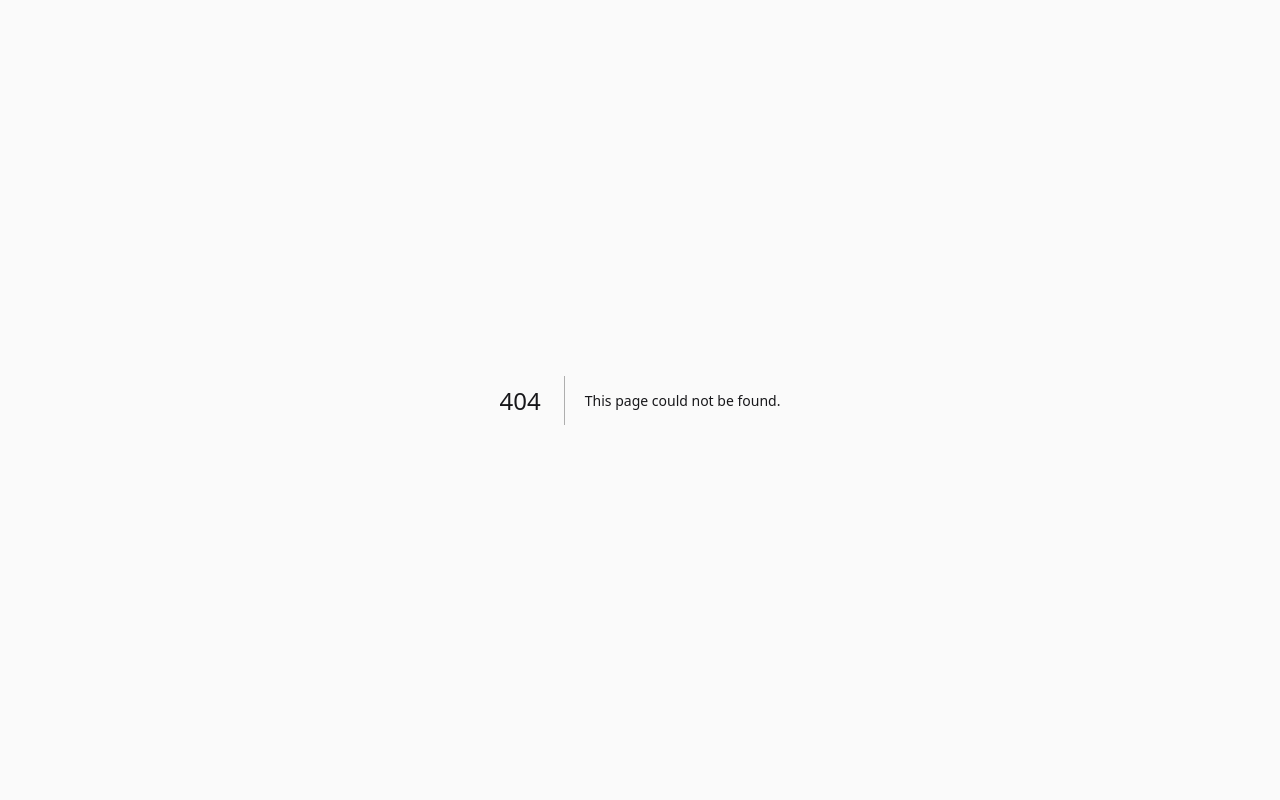
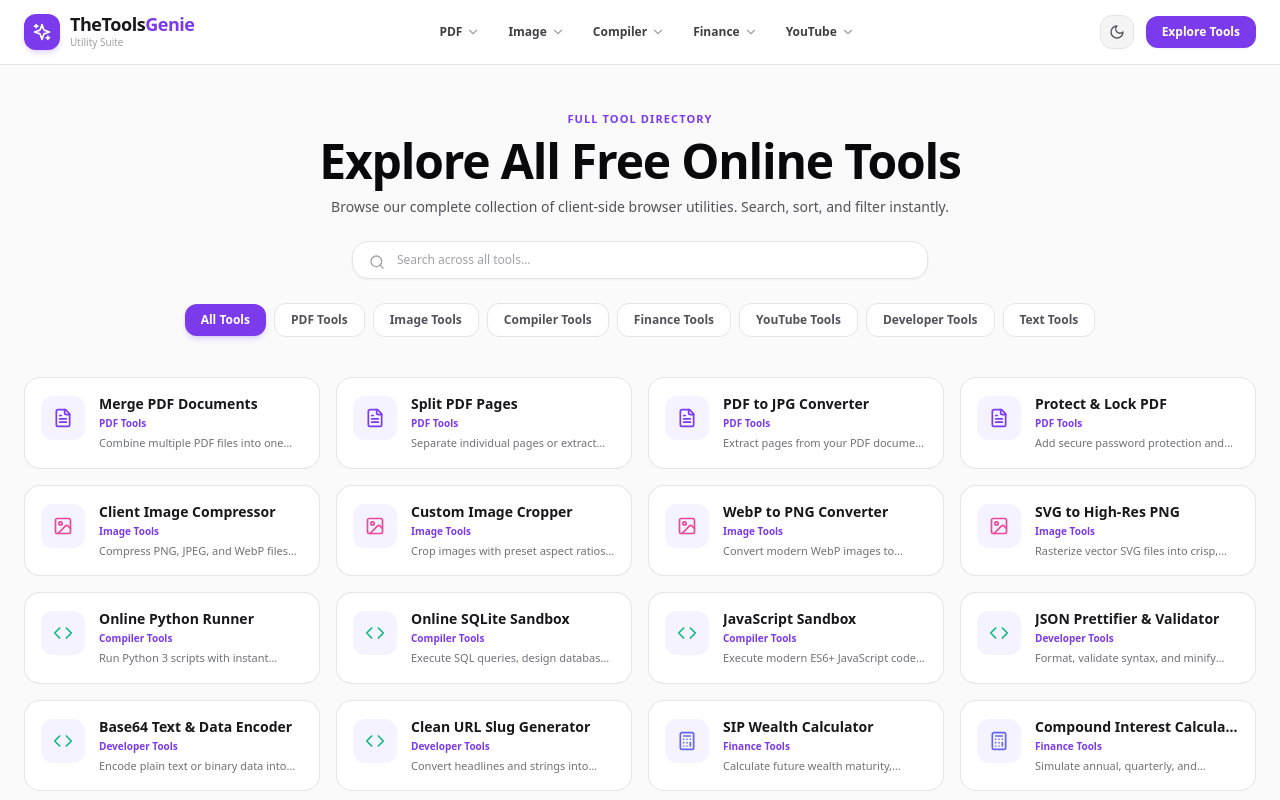
Before and after one commit to RajeshKhandare/thetoolsgenie-, a Next.js app: page /tools in a window 1280 px wide. Before the commit this address had no page. Shown: the top 800 px of the page. Built offline with nearby package versions, Linux system fonts and the light colour scheme.

Commit message:
Create page.tsx

```diff
--- /dev/null
+++ b/app/tools/page.tsx
@@ -0,0 +1,126 @@
+'use client';
+
+import React, { useState, useMemo } from 'react';
+import Link from 'next/link';
+import Navbar from '@/components/Navbar';
+import Footer from '@/components/Footer';
+import { TOOLS_REGISTRY, CATEGORIES, ToolMeta } from '@/data/toolsRegistry';
+import { Search, FileText, Image as ImageIcon, Code, Calculator, Video, Type } from 'lucide-react';
+
+export default function AllToolsPage() {
+  const [searchQuery, setSearchQuery] = useState('');
+  const [selectedCategory, setSelectedCategory] = useState<string>('All');
+
+  const filteredTools = useMemo(() => {
+    return TOOLS_REGISTRY.filter((tool) => {
+      const matchesCategory =
+        selectedCategory === 'All' ||
+        tool.category.toLowerCase().replace(/\s+/g, '') === selectedCategory.toLowerCase().replace(/\s+/g, '');
+
+      const matchesSearch =
+        tool.name.toLowerCase().includes(searchQuery.toLowerCase()) ||
+        tool.description.toLowerCase().includes(searchQuery.toLowerCase());
+
+      return matchesCategory && matchesSearch;
+    });
+  }, [searchQuery, selectedCategory]);
+
+  const getToolIcon = (cat: string) => {
+    switch (cat) {
+      case 'PDF': return <FileText className="h-5 w-5 text-violet-600 dark:text-violet-400" />;
+      case 'Image':
+      case 'Image Crop': return <ImageIcon className="h-5 w-5 text-pink-500 dark:text-pink-400" />;
+      case 'Compiler':
+      case 'Developer': return <Code className="h-5 w-5 text-emerald-500 dark:text-emerald-400" />;
+      case 'Finance': return <Calculator className="h-5 w-5 text-indigo-500 dark:text-indigo-400" />;
+      case 'YouTube': return <Video className="h-5 w-5 text-rose-500 dark:text-rose-400" />;
+      default: return <Type className="h-5 w-5 text-violet-500" />;
+    }
+  };
+
+  return (
+    <div className="min-h-screen bg-zinc-50 dark:bg-zinc-950 text-zinc-900 dark:text-zinc-100 transition-colors flex flex-col justify-between">
+      <div>
+        <Navbar />
+
+        {/* Directory Header */}
+        <section className="mx-auto max-w-5xl px-4 pt-8 sm:pt-10 pb-6 text-center">
+          <span className="text-[11px] font-bold uppercase tracking-widest text-violet-600 dark:text-violet-400">
+            Full Tool Directory
+          </span>
+          <h1 className="mt-2 text-3xl sm:text-5xl font-black tracking-tight text-zinc-950 dark:text-white">
+            Explore All Free Online Tools
+          </h1>
+          <p className="mt-3 text-xs sm:text-sm text-zinc-600 dark:text-zinc-400 max-w-2xl mx-auto">
+            Browse our complete collection of client-side browser utilities. Search, sort, and filter instantly.
+          </p>
+
+          {/* Search Box */}
+          <div className="mt-6 max-w-xl mx-auto flex items-center gap-2">
+            <div className="relative flex-1 rounded-2xl border border-zinc-200 dark:border-zinc-800 bg-white dark:bg-zinc-900 shadow-sm">
+              <Search className="absolute left-4 top-3 h-4 w-4 text-zinc-400" />
+              <input
+                type="text"
+                value={searchQuery}
+                onChange={(e) => setSearchQuery(e.target.value)}
+                placeholder="Search across all tools..."
+                className="w-full bg-transparent py-2.5 pl-11 pr-4 text-xs focus:outline-none text-zinc-900 dark:text-white placeholder:text-zinc-400"
+              />
+            </div>
+          </div>
+        </section>
+
+        {/* Category Filter Pills */}
+        <section className="mx-auto max-w-7xl px-4 sm:px-6">
+          <div className="flex items-center justify-start sm:justify-center gap-2 overflow-x-auto pb-4 no-scrollbar">
+            {CATEGORIES.map((category) => {
+              const isActive = selectedCategory === category;
+              return (
+                <button
+                  key={category}
+                  onClick={() => setSelectedCategory(category)}
+                  className={`whitespace-nowrap rounded-xl px-4 py-2 text-xs font-semibold transition-all ${
+                    isActive
+                      ? 'bg-violet-600 text-white shadow-md shadow-violet-500/20'
+                      : 'bg-white dark:bg-zinc-900 text-zinc-600 dark:text-zinc-400 border border-zinc-200 dark:border-zinc-800 hover:border-violet-300 dark:hover:border-zinc-700'
+                  }`}
+                >
+                  {category === 'All' ? 'All Tools' : `${category} Tools`}
+                </button>
+              );
+            })}
+          </div>
+
+          {/* Full Grid */}
+          <div className="mt-6 grid grid-cols-1 gap-4 sm:grid-cols-2 md:grid-cols-3 lg:grid-cols-4 pb-20">
+            {filteredTools.map((tool: ToolMeta) => (
+              <Link
+                key={tool.slug}
+                href={`/tools/${tool.slug}`}
+                className="group flex items-start gap-3.5 rounded-2xl border border-zinc-200/90 dark:border-zinc-800/80 bg-white dark:bg-zinc-900 p-4 transition-all hover:shadow-md hover:border-violet-400 dark:hover:border-violet-500 hover:-translate-y-0.5 cursor-pointer"
+              >
+                <div className="flex h-11 w-11 shrink-0 items-center justify-center rounded-xl bg-violet-50 dark:bg-zinc-800/80 group-hover:scale-105 transition-transform mt-0.5">
+                  {getToolIcon(tool.category)}
+                </div>
+
+                <div className="flex-1 min-w-0">
+                  <h3 className="text-xs sm:text-sm font-bold truncate text-zinc-900 dark:text-white group-hover:text-violet-600 dark:group-hover:text-violet-400 transition-colors">
+                    {tool.name}
+                  </h3>
+                  <span className="text-[10px] font-semibold text-violet-600 dark:text-violet-400 block mt-0.5">
+                    {tool.category} Tools
+                  </span>
+                  <p className="mt-1 text-[11px] text-zinc-500 dark:text-zinc-400 line-clamp-1">
+                    {tool.description}
+                  </p>
+                </div>
+              </Link>
+            ))}
+          </div>
+        </section>
+      </div>
+
+      <Footer />
+    </div>
+  );
+}
```
